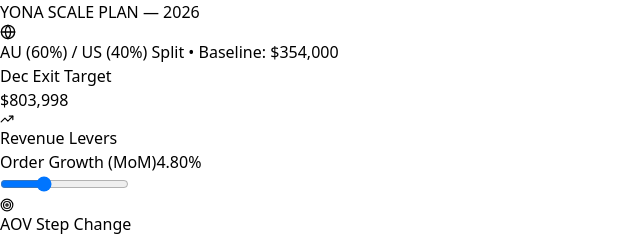
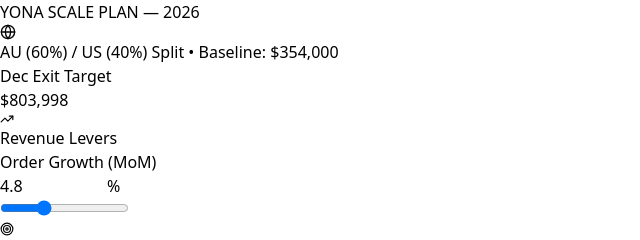
Before and after one commit to giladatyona/yona-revenue-plan, a React (Vite) app: page / in a window 1280 px wide. Shown: the top 240 px of the page, without its empty margins (0-640 px from the left). Built offline with nearby package versions, Linux system fonts and the light colour scheme; no server answers; the database is empty.

Commit message:
feat: add exact keyboard-editable number input for Order Growth

```diff
--- a/src/App.jsx
+++ b/src/App.jsx
@@ -112,7 +112,19 @@ function App() {
                 <div>
                   <div className="flex justify-between mb-3 text-sm font-bold">
                     <span>Order Growth (MoM)</span>
-                    <span className="text-blue-600">{monthlyGrowth.toFixed(2)}%</span>
+                    <div className="flex items-center gap-1">
+                      <input
+                        type="number"
+                        min="0"
+                        max="15"
+                        step="0.01"
+                        value={monthlyGrowth}
+                        onChange={(e) => updateShared({ monthlyGrowth: parseFloat(e.target.value) })}
+                        aria-label="Order Growth Month over Month Exact Value"
+                        className="w-16 bg-slate-50 border-0 rounded-lg p-1 text-sm font-bold text-blue-600 text-right"
+                      />
+                      <span className="text-blue-600">%</span>
+                    </div>
                   </div>
                   <input type="range" min="0" max="15" step="0.01" value={monthlyGrowth} onChange={(e) => updateShared({ monthlyGrowth: parseFloat(e.target.value) })} aria-label="Order Growth Month over Month" className="w-full h-1.5 bg-slate-100 rounded-lg appearance-none cursor-pointer accent-blue-600" />
                 </div>
```
